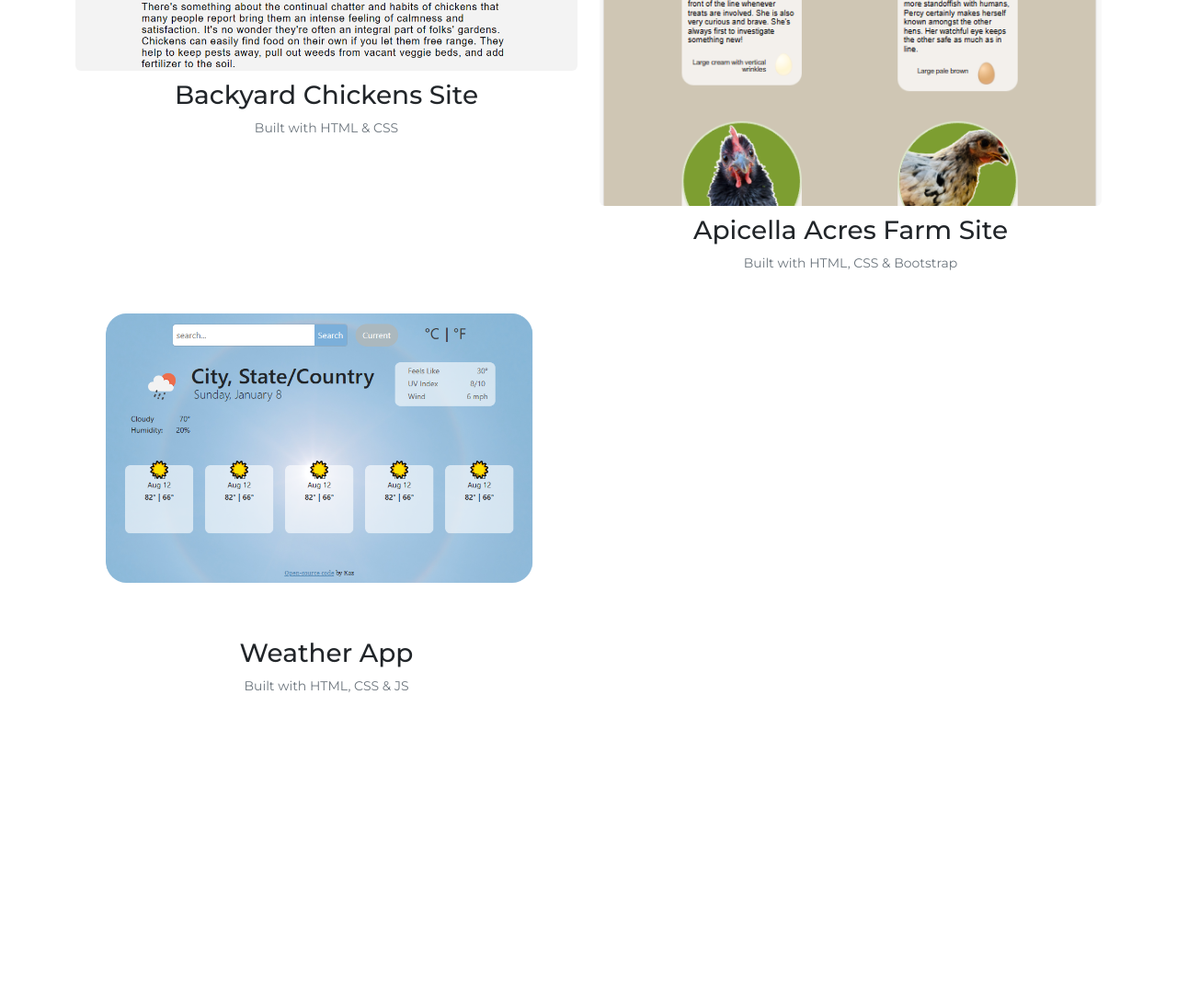
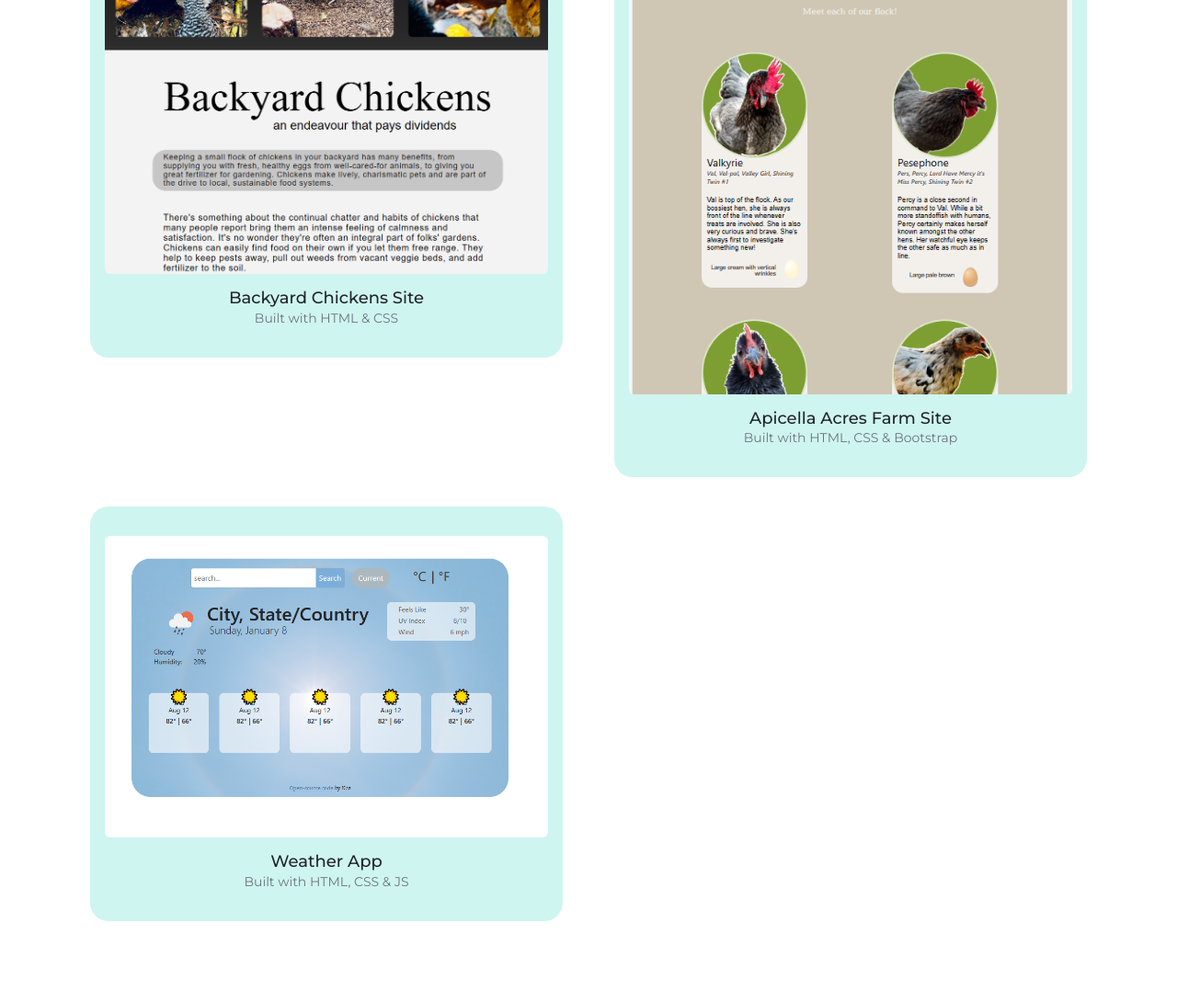
Before and after one commit to cephalophile/programming-portfolio, a plain HTML site: page portfolio.html in a window 1280 px wide. Shown: the part 539-1629 px from the top of the page at 92% size. Before the commit the page ends 1312 px from the top, so only its background shows below. Drawn offline with nearby package versions, Linux system fonts and the light colour scheme; a web font is replaced by a local one.

Commit message:
updated layout

```diff
--- a/portfolio.html
+++ b/portfolio.html
@@ -39,30 +39,80 @@
       </nav>
       <!-- end navigation -->
 
-      <div class="portfolioHeading">
+      <div class="content">
+        <div class="portfolioHeading">
+          <h1>Here's what I've been working on:</h1>
+        </div>
+        <div class="container mt-5">
+          <div class="row">
+            <div class="col-md-6">
+              <div class="project p-3 m-3">
+                <img src="images/backyardchickenssite.PNG" class="img-fluid mb-3 mt-3 rounded" alt="backyard chickens site">
+                <h3 class="text-center m-0">Backyard Chickens Site</h3>
+                <p class="text-center text-muted"> Built with HTML & CSS</p>
+              </div>
+            </div>
+            <div class="col-md-6">
+              <div class="project p-3 m-3">
+                <img src="images/apicellaacres.PNG" class="img-fluid mb-3 mt-3 rounded" alt="apicella acres farm site">
+                <h3 class="text-center m-0">Apicella Acres Farm Site</h3>
+                <p class="text-center text-muted"> Built with HTML, CSS & Bootstrap</p>
+              </div>
+            </div>
+          </div>
+          <div class="row">
+              <div class="col-md-6">
+                <div class="project p-3 m-3">
+                 <img src="images/weatherapp.PNG" class="img-fluid mb-3 mt-3 rounded" alt="weather app">
+                  <h3 class="text-center m-0">Weather App</h3>
+                  <p class="text-center text-muted">Built with HTML, CSS & JS</p>
+              </div>
+            </div>
+          </div>
+        </div>
+      </div>
+    <!-- <div class="content">
+      <div class="portfolioHeading mb-5">
         <h1>Here's what I've been working on:</h1>
       </div>
       <div class="container">
         <div class="row">
-          <div class="col-md-6">
-            <img src="images/backyardchickenssite.PNG" class="img-fluid rounded" alt="backyard chickens site">
-            <h3 class="text-center">Backyard Chickens Site</h3>
+          <div class="col-md-6 project">
+            <img src="images/backyardchickenssite.PNG" class="img-fluid mb-3 mt-3 rounded" alt="backyard chickens site">
+            <h3 class="text-center m-0">Backyard Chickens Site</h3>
             <p class="text-center text-muted"> Built with HTML & CSS</p>
           </div>
-          <div class="col-md-6">
-            <img src="images/apicellaacres.PNG" class="img-fluid rounded" alt="apicella acres farm site">
-            <h3 class="text-center">Apicella Acres Farm Site</h3>
+          <div class="col-md-6 project">
+            <img src="images/apicellaacres.PNG" class="img-fluid mb-3 mt-3 rounded" alt="apicella acres farm site">
+            <h3 class="text-center m-0">Apicella Acres Farm Site</h3>
             <p class="text-center text-muted"> Built with HTML, CSS & Bootstrap</p>
           </div>
         </div>
         <div class="row">
-          <div class="col-md-6">
-            <img src="images/weatherapp.PNG" class="img-fluid rounded" alt="weather app">
-            <h3 class="text-center">Weather App</h3>
+          <div class="col-md-6 project">
+            <img src="images/weatherapp.PNG" class="img-fluid mb-3 mt-3 rounded" alt="weather app">
+            <h3 class="text-center m-0">Weather App</h3>
             <p class="text-center text-muted">Built with HTML, CSS & JS</p>
           </div>
         </div>
       </div>
+    </div> -->
 
-</body>
+
+
+<!-- SOCIAL LINKS -->
+<div class="socialLinks mt-5">
+  <i class="fa-brands fa-linkedin"></i>
+  <i class="fa-brands fa-github"></i>
+</div>
+<hr>
+  <footer>
+<ul class="siteMap mt-3 mb-5">
+  <li>Home</li>
+  <li>About</li>
+  <li>Portfolio</li>
+  <li>Contact</li>
+</ul>
+  </footer>
+  </body>
 </html>
--- a/styles/styles.css
+++ b/styles/styles.css
@@ -40,6 +40,9 @@ ul{
     list-style: none;
 }
 
+.content{
+    margin: 30px;
+}
 /*--
 HERO
 --*/
@@ -146,6 +149,23 @@ About Hero
 }
 
 /*-- PORTFOLIO --*/
+.portfolioHeading{
+    padding: 100px 25px 50px 25px;
+    background-color: var(--primary-color);
+    color: var(--bg-color);
+    text-align: center;
+}
+
+.project{
+    display: block;
+    background-color: var(--secondary-color);
+    margin: 5px;
+    border-radius: 20px;
+}
+
+.project > h3{
+    font-size: 18px;
+}
 
 
 /*-- Footer --*/
```
